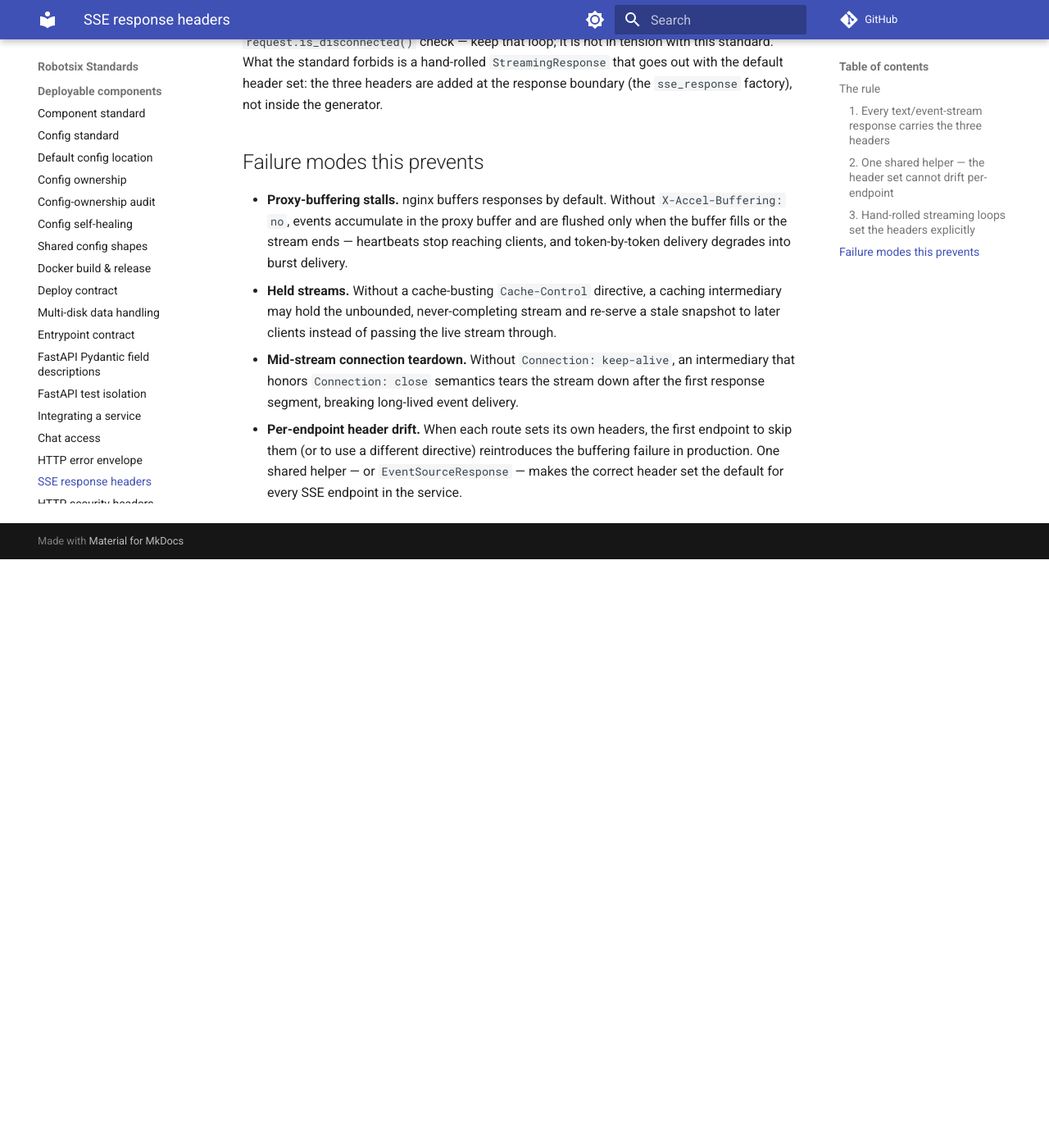
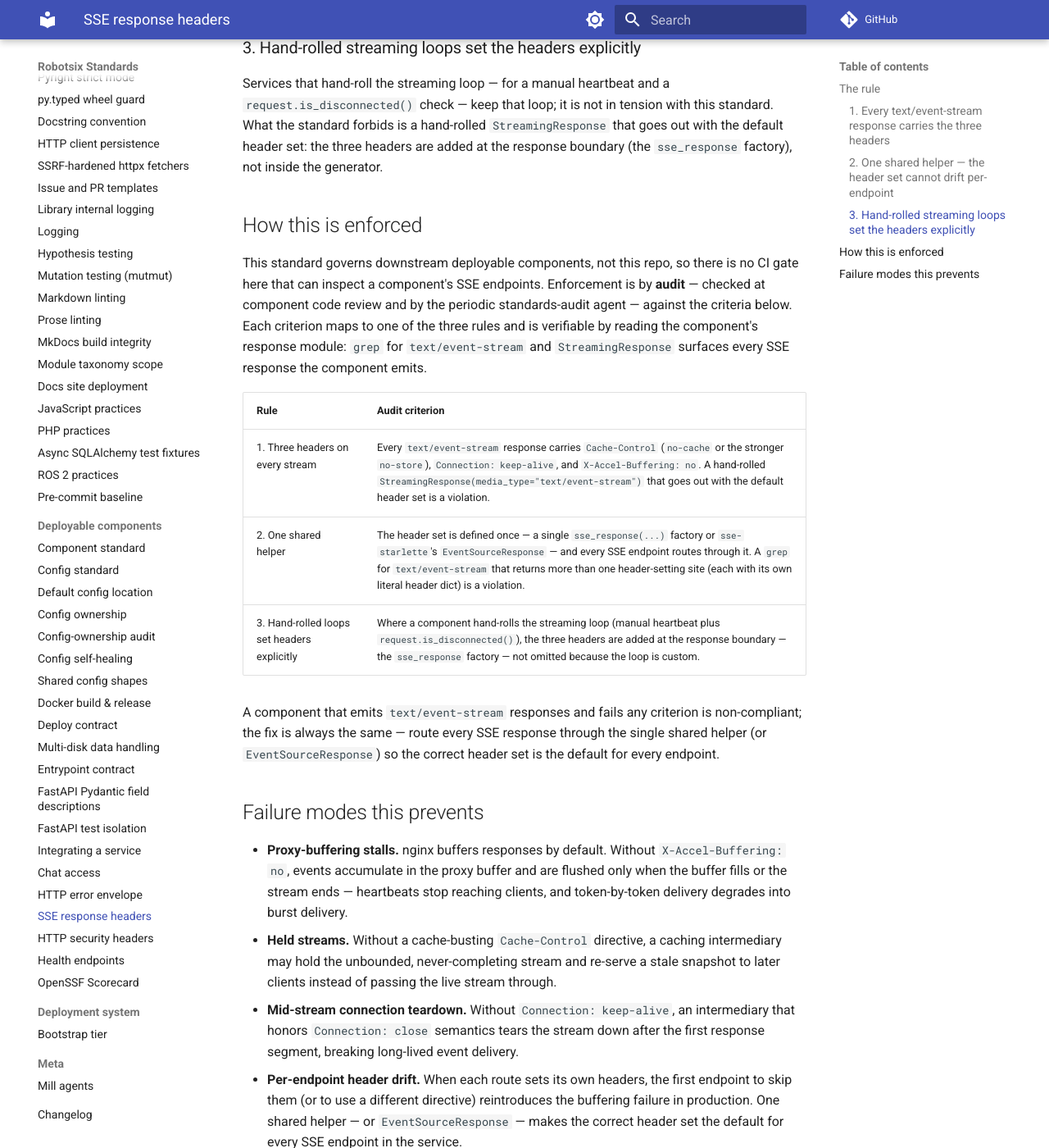
Before and after one commit to damien-robotsix/robotsix-standards, an MkDocs documentation site: the page built from docs/sse-response-headers.md, in a window 1280 px wide and 1400 px high, scrolled down 1683 px. Shown: the whole window at 82% size. Built offline with MkDocs 1.6.1 and Material for MkDocs 9.7.7, drawn with Linux system fonts in a browser that asks for light colours; comment, search, counter and statistics services are not loaded; before the commit the page ends 2365 px from its top, so only the background shows below that; some of the changed text lies outside the part shown.

Commit message:
docs: sse-response-headers.md: MUST rules lack enforcement mechanism; missing from component-standard.md contract (20260829T174852Z-sse-response-headers-md-must-rules-lack-c6ad) (#334)
Co-authored-by: robotsix-mill <mill@robotsix.local>

```diff
--- a/docs/sse-response-headers.md
+++ b/docs/sse-response-headers.md
@@ -13,7 +13,11 @@ proxy-safety headers: `Cache-Control: no-cache`, `Connection: keep-alive`, and
 uses when it needs a manual heartbeat plus a `request.is_disconnected()` loop —
 silently loses these headers unless they are added explicitly, and the first
 symptom is usually production-only: events accumulating in a reverse proxy's
-buffer while clients wait.
+buffer while clients wait. A missing or misconfigured proxy-safety header on a
+streaming response is a
+[Security Misconfiguration (OWASP Top 10 A05:2021)](https://owasp.org/Top10/A05_2021-Security_Misconfiguration/);
+the `Cache-Control` and `Connection` header semantics this standard relies on
+are defined by [RFC 9110 — HTTP Semantics](https://www.rfc-editor.org/rfc/rfc9110).
 
 ## The rule
 
@@ -71,6 +75,27 @@ this standard. What the standard forbids is a hand-rolled
 headers are added at the response boundary (the `sse_response` factory), not
 inside the generator.
 
+## How this is enforced
+
+This standard governs downstream deployable components, not this repo, so there
+is no CI gate here that can inspect a component's SSE endpoints. Enforcement is
+by **audit** — checked at component code review and by the periodic
+standards-audit agent — against the criteria below. Each criterion maps to one
+of the three rules and is verifiable by reading the component's response module:
+`grep` for `text/event-stream` and `StreamingResponse` surfaces every SSE
+response the component emits.
+
+| Rule | Audit criterion |
+|---|---|
+| 1. Three headers on every stream | Every `text/event-stream` response carries `Cache-Control` (`no-cache` or the stronger `no-store`), `Connection: keep-alive`, and `X-Accel-Buffering: no`. A hand-rolled `StreamingResponse(media_type="text/event-stream")` that goes out with the default header set is a violation. |
+| 2. One shared helper | The header set is defined once — a single `sse_response(...)` factory or `sse-starlette`'s `EventSourceResponse` — and every SSE endpoint routes through it. A `grep` for `text/event-stream` that returns more than one header-setting site (each with its own literal header dict) is a violation. |
+| 3. Hand-rolled loops set headers explicitly | Where a component hand-rolls the streaming loop (manual heartbeat plus `request.is_disconnected()`), the three headers are added at the response boundary — the `sse_response` factory — not omitted because the loop is custom. |
+
+A component that emits `text/event-stream` responses and fails any criterion is
+non-compliant; the fix is always the same — route every SSE response through the
+single shared helper (or `EventSourceResponse`) so the correct header set is the
+default for every endpoint.
+
 ## Failure modes this prevents
 
 - **Proxy-buffering stalls.** nginx buffers responses by default. Without
```
Also changed, not shown: docs/component-standard.md (+1 -0 lines).
